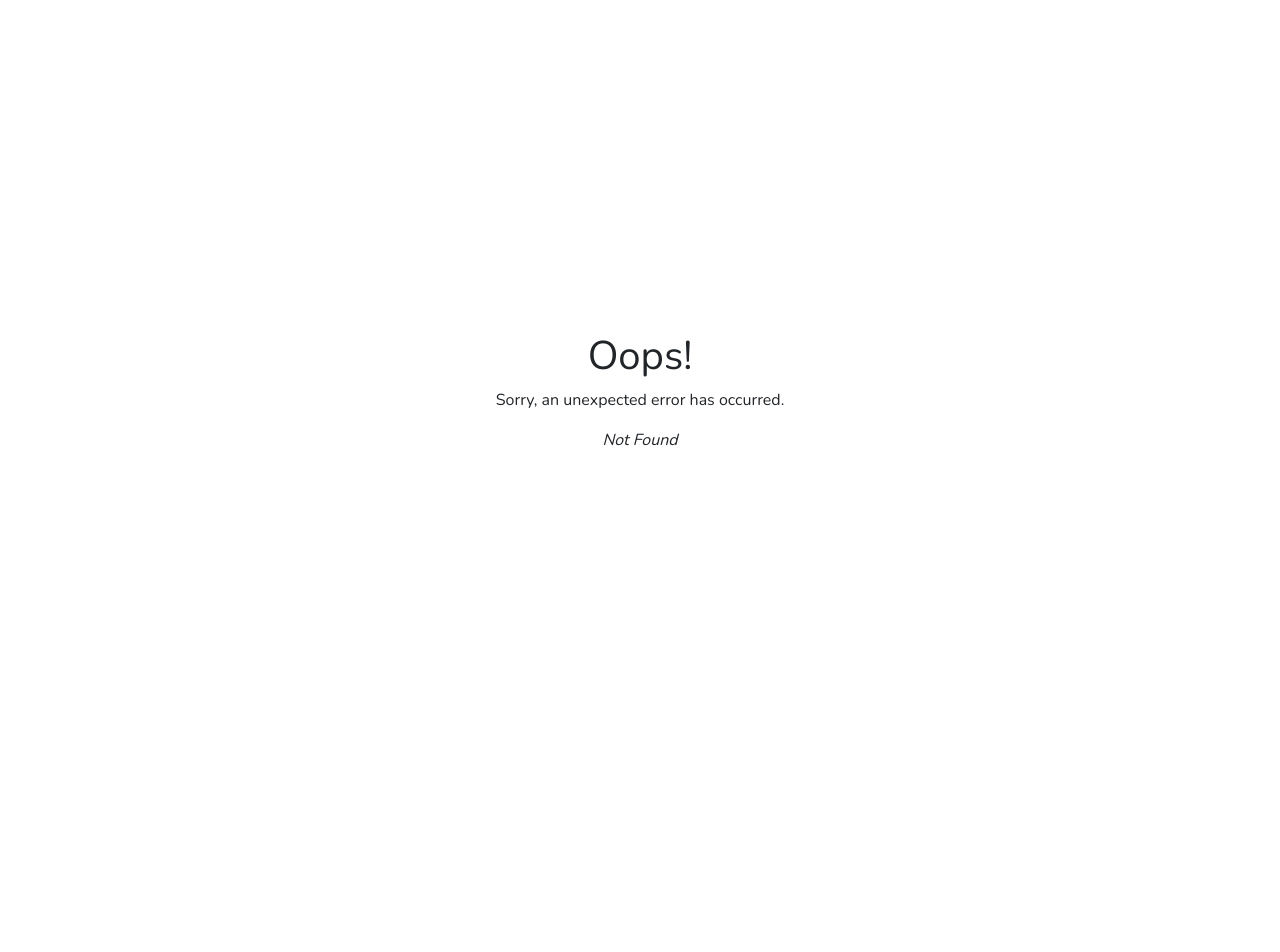
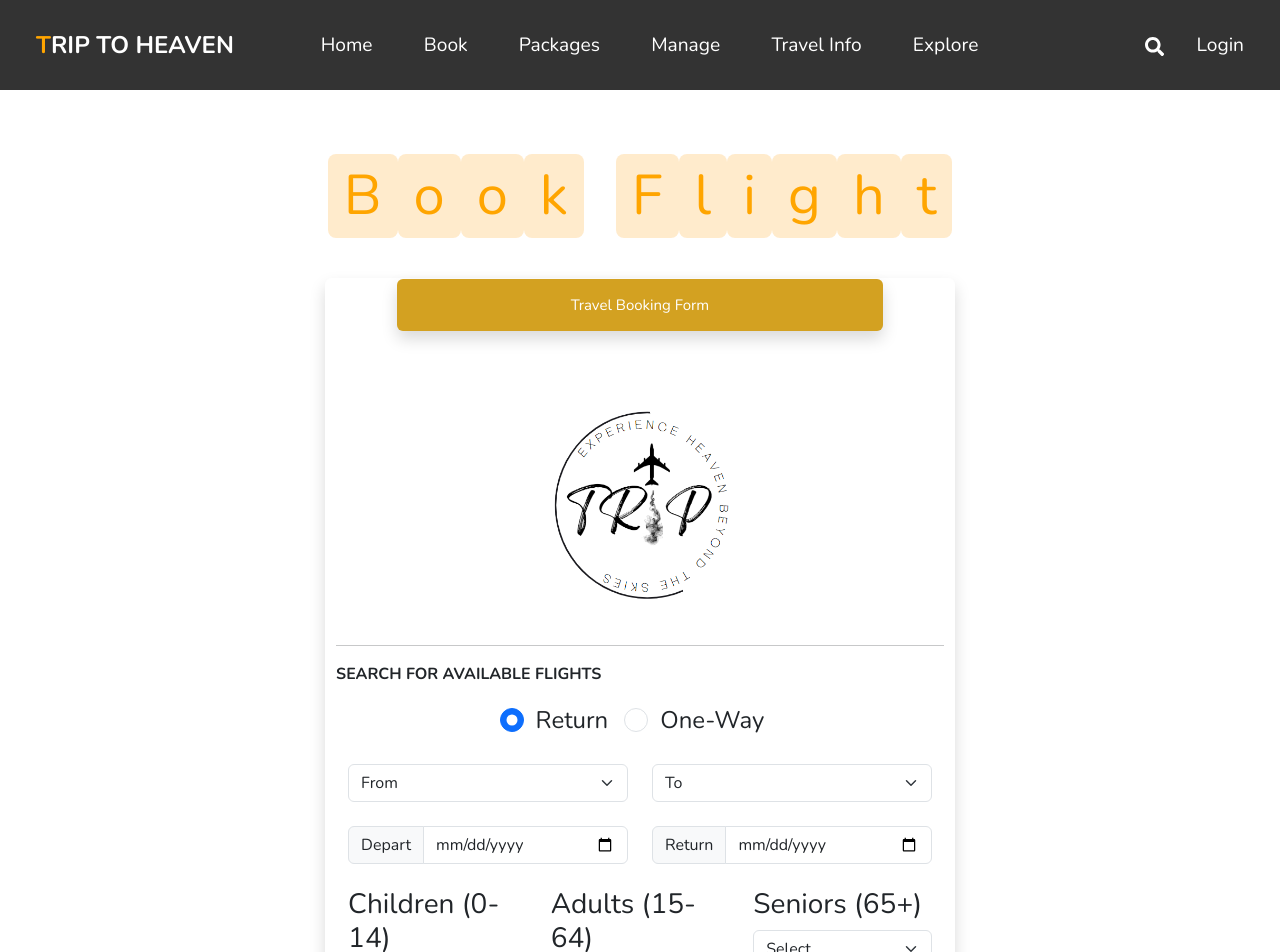
Before and after one commit to Itsnatabout/TRIPTOHEAVEN, a React (Vite) app in the folder frontend/: page /booking in a window 1280 px wide. Before the commit this address had no page. Shown: the top 952 px of the page. Before the commit the page ends 800 px from the top, so only its background shows below. Built offline with nearby package versions, Linux system fonts and the light colour scheme; no server answers.

Commit message:
getting data from server is working.

```diff
--- a/frontend/src/App.jsx
+++ b/frontend/src/App.jsx
@@ -2,7 +2,7 @@ import Signup from './components/Signup';
 import Login from './components/Login';
 import ErrorPage from './components/ErrorPage';
 import Home from './components/Home';
-import Book from './components/Book';
+import Booking from './components/Booking';
 import Packages from './components/Packages';
 import Cebu from './components/places/Cebu';
 import Boracay from './components/places/Boracay';
@@ -29,8 +29,8 @@ const router = createBrowserRouter([
     errorElement: <ErrorPage />
   },
   {
-    path: "/book",
-    element: <Book />,
+    path: "/booking",
+    element: <Booking />,
     errorElement: <ErrorPage />
   },
   {
--- a/frontend/src/components/Book.jsx
+++ b/frontend/src/components/Book.jsx
@@ -1,12 +1,14 @@
-import React from "react"
-import axios from "axios"
-import Header from "./Header"
-import { Link, useNavigate } from "react-router-dom"
+import { useState } from "react"
 
 const Book = () => {
+  const [tripType, setTripType] = useState("return")
+
+  const handleTripTypeChange = (e) => {
+    setTripType(e.target.value)
+  }
+
   return (
     <>
-      <Header />
       <section className="book" id="book">
         <h1 className="heading ">
           <span>B</span>
@@ -21,7 +23,7 @@ const Book = () => {
           <span>h</span>
           <span>t</span>
         </h1>
-        <div className="custom-card shadow mb-5 bg-white rounded ">
+        <div className="custom-card shadow mb-5 bg-white rounded">
           <form className="card-body">
             <p className="custom-card-title text-center shadow mb-5 rounded">
               Travel Booking Form
@@ -48,7 +50,9 @@ const Book = () => {
                     type="radio"
                     name="inlineRadioOptions"
                     id="inlineRadio1"
-                    value="option1"
+                    value="return"
+                    checked={tripType === "return"}
+                    onChange={handleTripTypeChange}
                   />
                   <label className="form-check-label" htmlFor="inlineRadio1">
                     Return
@@ -60,7 +64,9 @@ const Book = () => {
                     type="radio"
                     name="inlineRadioOptions"
                     id="inlineRadio2"
-                    value="option2"
+                    value="oneWay"
+                    checked={tripType === "oneWay"}
+                    onChange={handleTripTypeChange}
                   />
                   <label className="form-check-label" htmlFor="inlineRadio2">
                     One-Way
@@ -75,9 +81,7 @@ const Book = () => {
                     <option value="" disabled selected>
                       From
                     </option>
-                    <option value="1">Manila</option>
-                    <option value="2">Mumbai</option>
-                    <option value="3">Bangalore</option>
+                    {/* options here */}
                   </select>
                 </div>
 
@@ -86,9 +90,7 @@ const Book = () => {
                     <option value="" disabled selected>
                       To
                     </option>
-                    <option value="1">Japan</option>
-                    <option value="2">China</option>
-                    <option value="3">Singapore</option>
+                    {/* options here */}
                   </select>
                 </div>
               </div>
@@ -97,13 +99,22 @@ const Book = () => {
                 <div className="col-sm-6">
                   <div className="input-group mb-4">
                     <span className="input-group-text">Depart</span>
-                    <input type="date" className="form-control" />
+                    <input
+                      type="date"
+                      className="form-control"
+                      min={new Date().toISOString().split("T")[0]}
+                    />
                   </div>
                 </div>
                 <div className="col-sm-6">
                   <div className="input-group mb-4">
                     <span className="input-group-text">Return</span>
-                    <input type="date" className="form-control" />
+                    <input
+                      type="date"
+                      className="form-control"
+                      min={new Date().toISOString().split("T")[0]}
+                      disabled={tripType === "oneWay"}
+                    />
                   </div>
                 </div>
               </div>
--- /dev/null
+++ b/frontend/src/components/Booking.jsx
@@ -0,0 +1,35 @@
+import {useEffect} from 'react'
+import axios from "axios"
+import Header from "./Header"
+import Book from "./Book"
+import { Link, useNavigate } from "react-router-dom"
+
+const Booking = () => {
+
+    const fetchData = async () => {
+        try {
+          const response = await axios.get('http://localhost:5000/airports');
+          return console.log(response.data); // Assuming the response contains the data you need
+        } catch (error) {
+          console.error('Error fetching data:', error);
+          throw error; // Rethrow the error to handle it in the calling code
+        }
+      };
+
+    fetchData();
+
+  return (
+    <>
+          <Header />
+          <Book/>
+          {/* note future self:
+          You will need to pass the response here as a prop to display it.
+          getting the data from the server is now ok.
+
+          */}
+
+    </>
+  )
+}
+
+export default Booking
```
Also changed, not shown: 1 other file (tests, documents, lock files or other folders).
